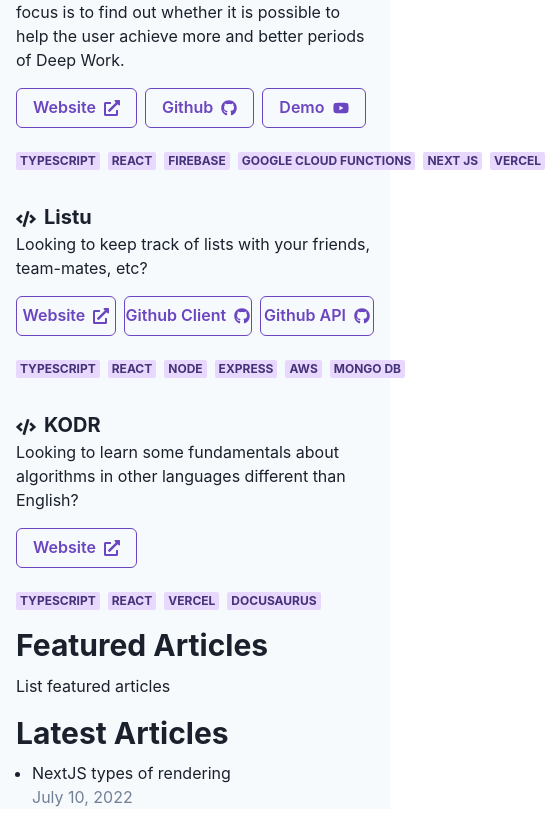
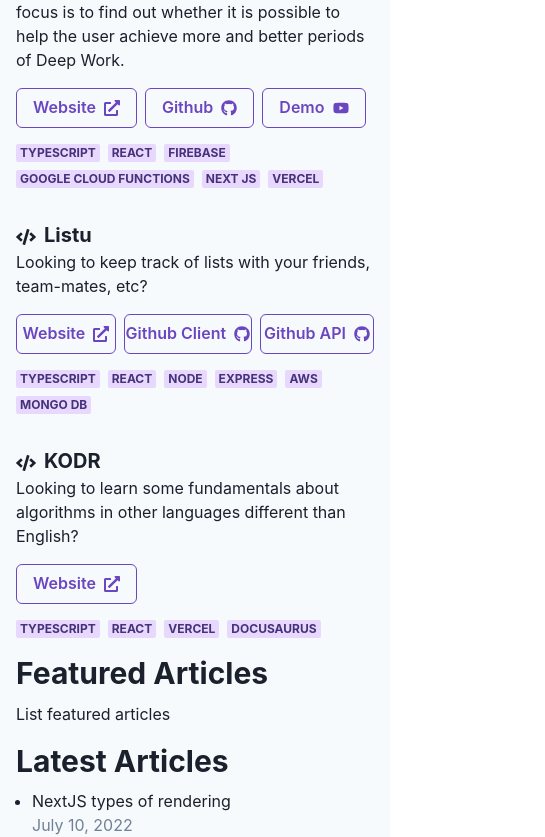
Before and after one commit to Diego-Romero/diegoromero.blog, a Next.js app: page / in a window 390 px wide. Shown: the part 1348-2185 px from the top of the page, 545 px wide, since content can reach past the window. Before the commit the page ends 2157 px from the top, so only its background shows below. Built offline with nearby package versions, Linux system fonts and the light colour scheme.

Commit message:
fixed badge issue for mobile

```diff
--- a/pages/index.tsx
+++ b/pages/index.tsx
@@ -273,14 +273,19 @@ const Home: NextPage<Props> = (props) => {
                       </Button>
                     ))}
                   </HStack>
-                  <br />
-                  <HStack flexDir="row">
+                  <Flex flexDir="row" flexWrap="wrap" mt={2}>
                     {project.tags.map((tag, index) => (
-                      <Badge variant="subtle" colorScheme="purple" key={index}>
+                      <Badge
+                        variant="subtle"
+                        colorScheme="purple"
+                        key={index}
+                        mt={2}
+                        mr={2}
+                      >
                         {tag}
                       </Badge>
                     ))}
-                  </HStack>
+                  </Flex>
                 </ListItem>
               ))}
             </List>
```
